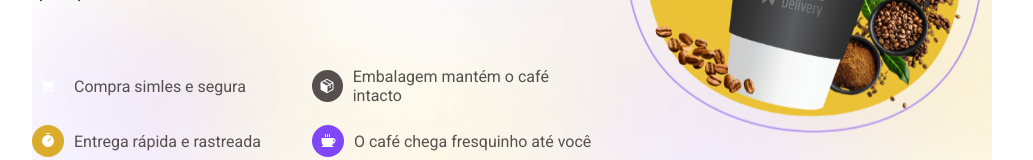
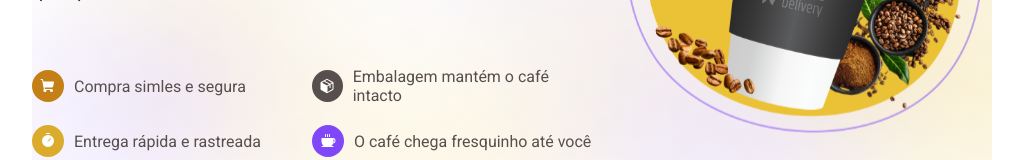
Before and after one commit to rafaelmfs/Coffee-Delivery, a React (Vite) app: page / in a window 1280 px wide. Shown: the part 331-491 px from the top of the page, without its empty margins (128-1161 px from the left). Built offline with nearby package versions, Linux system fonts and the light colour scheme.

Commit message:
Corrigindo erros

```diff
--- a/src/pages/Home/index.tsx
+++ b/src/pages/Home/index.tsx
@@ -15,25 +15,25 @@ export function Home() {
           </p>
           <Items>
             <div>
-              <Icon color="yellowDark">
+              <Icon color="yellow-dark">
                 <ShoppingCart weight="fill" />
               </Icon>
               <span>Compra simles e segura</span>
             </div>
             <div>
-              <Icon color="gray">
+              <Icon color="base-text">
                 <Package weight="fill" />
               </Icon>
               <span>Embalagem mantém o café intacto</span>
             </div>
             <div>
-              <Icon color="yellow">
+              <Icon color="yellow-neutral">
                 <Timer weight="fill" />
               </Icon>
               <span>Entrega rápida e rastreada</span>
             </div>
             <div>
-              <Icon color="purple">
+              <Icon color="purple-neutral">
                 <Coffee weight="fill" />
               </Icon>
               <span>O café chega fresquinho até você</span>
--- a/src/pages/Home/style.ts
+++ b/src/pages/Home/style.ts
@@ -56,10 +56,10 @@ export const Items = styled.div`
   }
 `
 const ICONS_COLORS = {
-  yellowDark: 'yellow-dark',
-  yellow: 'yellow',
-  gray: 'gray',
-  purple: 'purple',
+  'yellow-dark': 'yellow-dark',
+  'yellow-neutral': 'yellow-neutral',
+  'base-text': 'base-text',
+  'purple-neutral': 'purple-neutral',
 }
 
 interface IconColors {
@@ -80,20 +80,20 @@ export const Icon = styled.div<IconColors>`
   color: ${(props) => props.theme.white};
 
   ${(props) =>
-    props.color === ICONS_COLORS.yellowDark
+    props.color === ICONS_COLORS['yellow-dark']
       ? css`
-          background: ${props.theme['yellow-dark']};
+          background: ${props.theme[ICONS_COLORS['yellow-dark']]};
         `
-      : props.color === ICONS_COLORS.yellow
+      : props.color === ICONS_COLORS['yellow-neutral']
       ? css`
-          background: ${props.theme['yellow-neutral']};
+          background: ${props.theme[ICONS_COLORS['yellow-neutral']]};
         `
-      : props.color === ICONS_COLORS.gray
+      : props.color === ICONS_COLORS['base-text']
       ? css`
-          background: ${props.theme['base-text']};
+          background: ${props.theme[ICONS_COLORS['base-text']]};
         `
-      : props.color === ICONS_COLORS.purple &&
+      : props.color === ICONS_COLORS['purple-neutral'] &&
         css`
-          background: ${props.theme['purple-neutral']};
+          background: ${props.theme[ICONS_COLORS['purple-neutral']]};
         `}
 `
```
